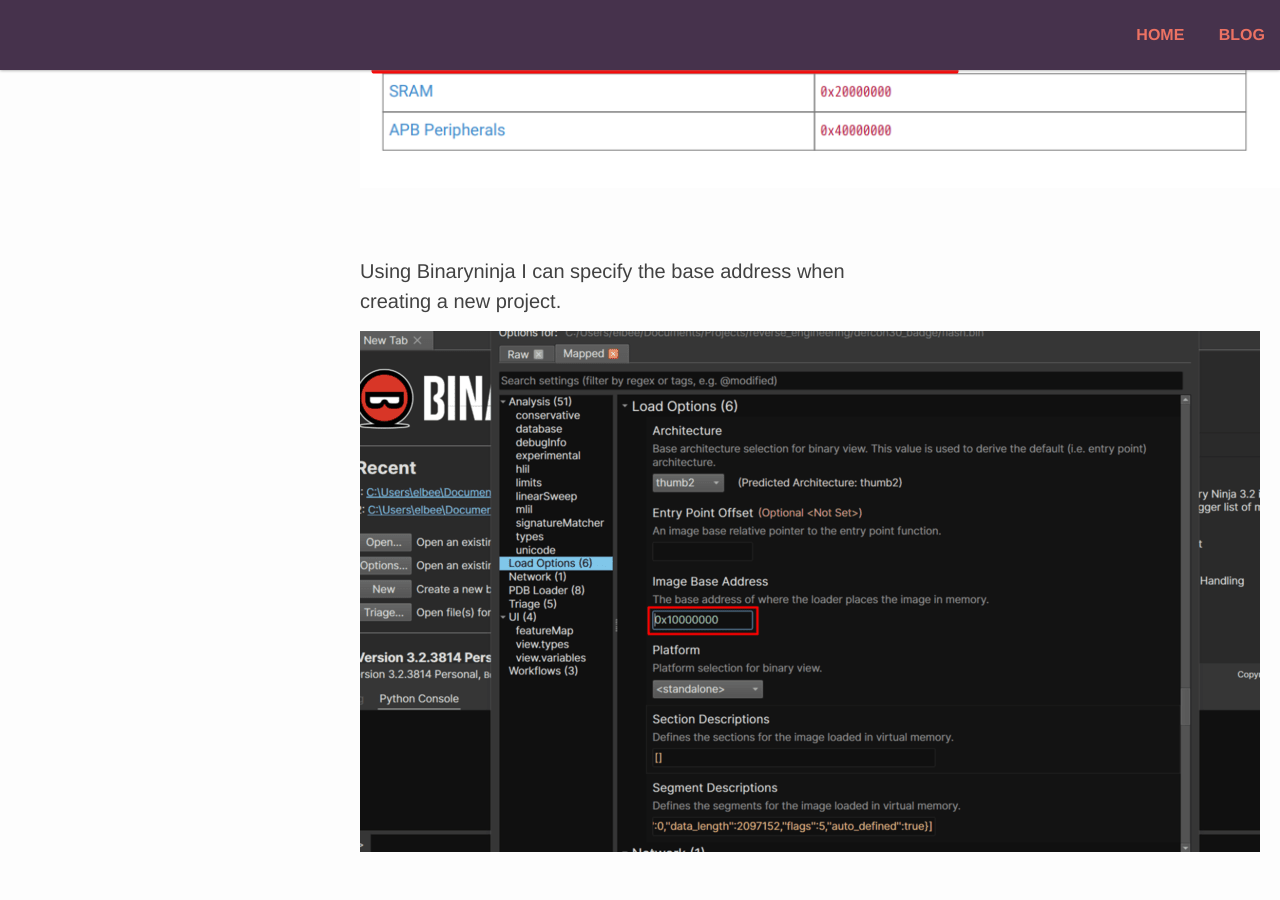
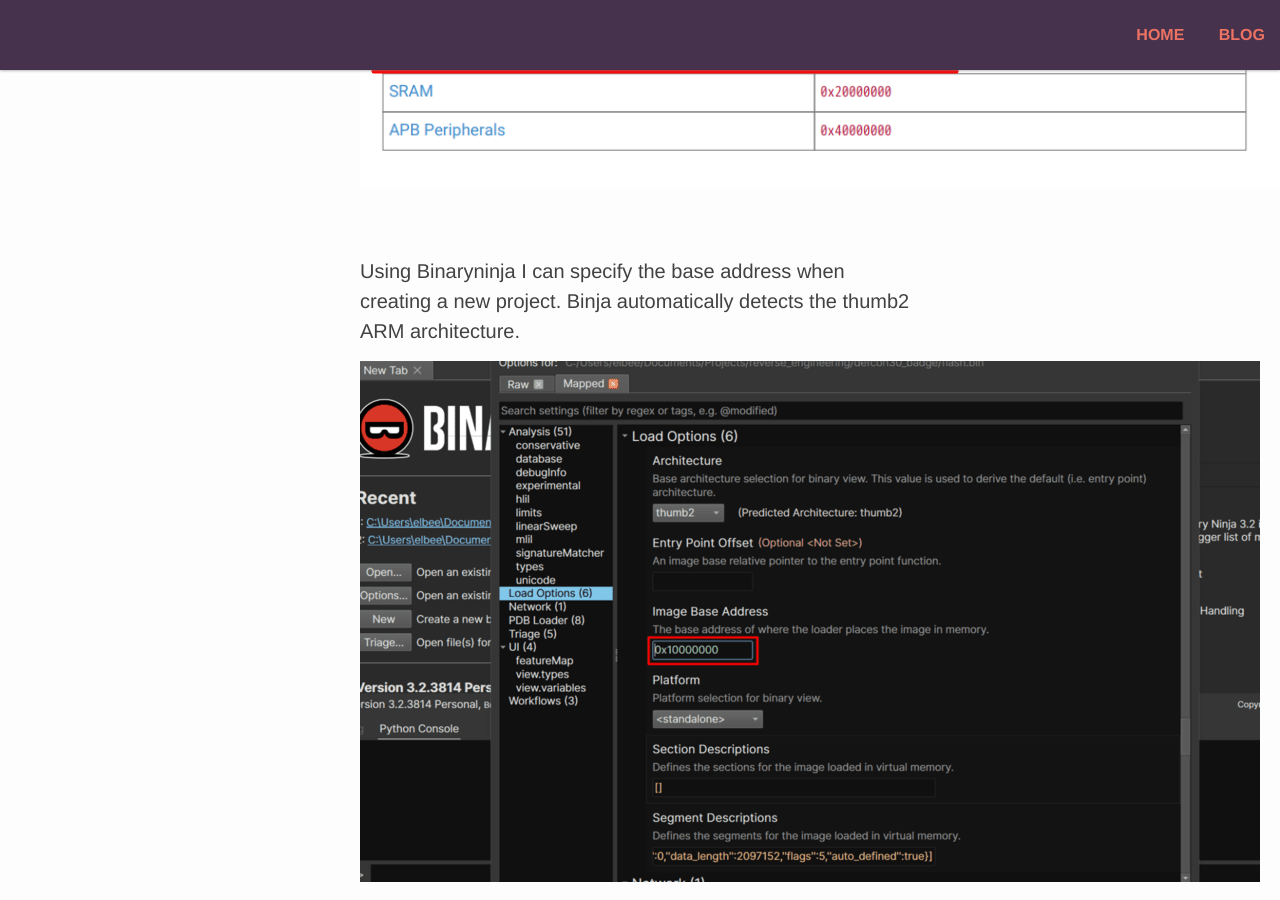
Before and after one commit to elbee-cyber/old.elbee-cyber.github.io, a Jekyll site: the page built from _posts/2022-11-22-Cracking-the-Defcon-30-Badge-Firmware.md, in a window 1280 px wide and 900 px high, scrolled down 5734 px. Built offline with Jekyll 4.4.1, drawn with Linux system fonts in a browser that asks for light colours.

Commit message:
Update 2022-11-22-Cracking-the-Defcon-30-Badge-Firmware.md

```diff
--- a/_posts/2022-11-22-Cracking-the-Defcon-30-Badge-Firmware.md
+++ b/_posts/2022-11-22-Cracking-the-Defcon-30-Badge-Firmware.md
@@ -65,7 +65,7 @@ The MCU is a rpi2040 which makes use of the <a href="https://en.wikipedia.org/wi
 </p>
 <br>
 
-Using Binaryninja I can specify the base address when creating a new project.
+Using Binaryninja I can specify the base address when creating a new project. Binja automatically detects the thumb2 ARM architecture.
 <br>
 <p align="center">
   <img src="/assets/2022-11-22/Screenshot_6.png" />
```
